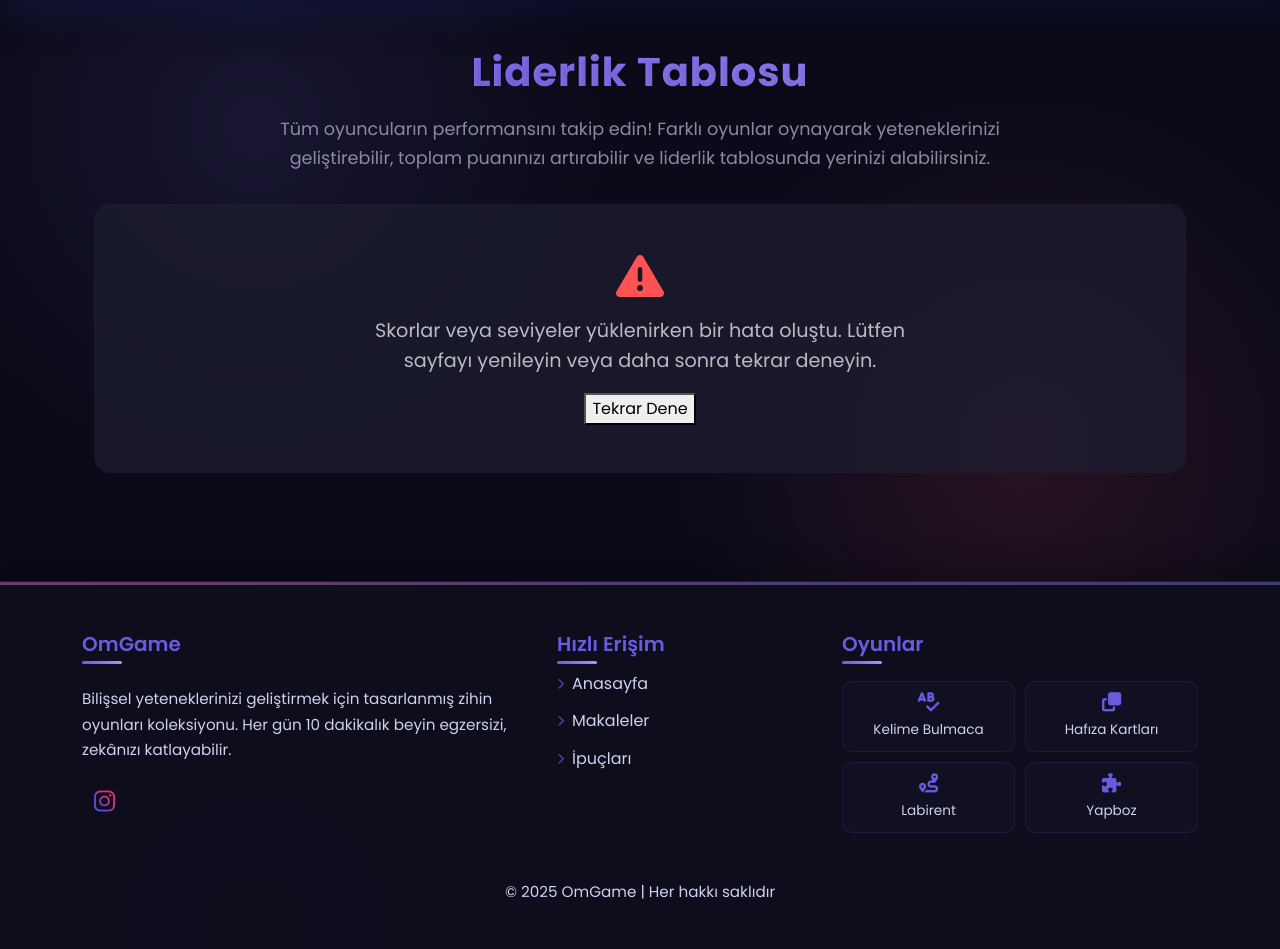
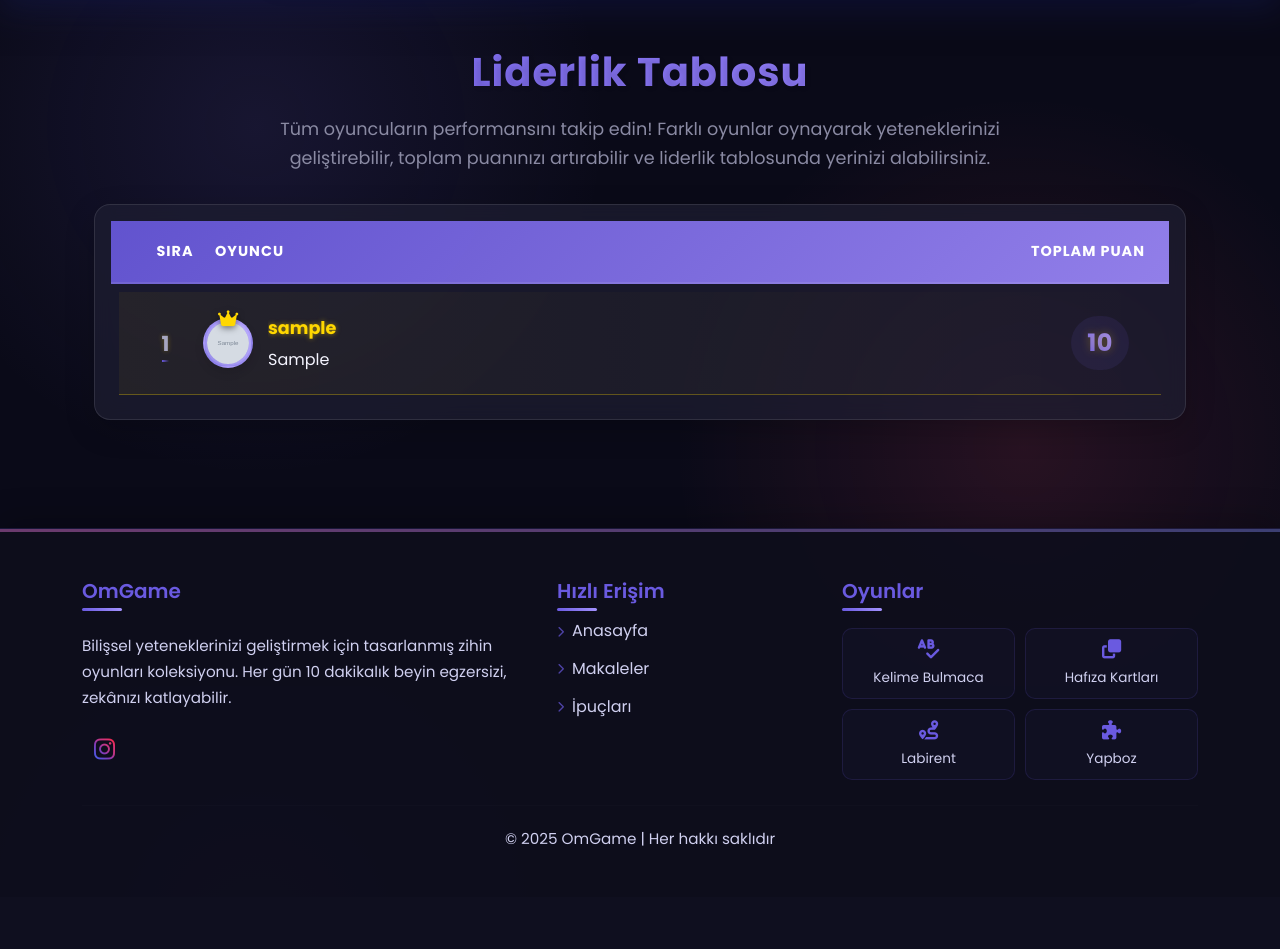
Before and after one commit to Orhan011/OmGame1, a Flask app: page /leaderboard in a window 1280 px wide. Shown: the part 114-1063 px from the top of the page. After the commit the page ends 960 px from the top, so only its background shows below. Run offline with Flask 3, Linux system fonts and the light colour scheme; tables that the repository leaves empty hold one stand-in row (values such as "Sample post"); grey boxes marked "Sample" are stand-in pictures; some libraries are stand-ins or nearby versions.

Commit message:
Restored to '3169917b11034183f2543410641eef849aeb70b2'
Replit-Restored-To: 3169917b11034183f2543410641eef849aeb70b2

```diff
--- a/main.py
+++ b/main.py
@@ -2448,36 +2448,3 @@ def get_leaderboard_data(game_type):
 
 if __name__ == '__main__':
     app.run(host='0.0.0.0', port=5000, debug=True)
-
-# Kullanıcı Seviyeleri API
-@app.route('/api/users/levels', methods=['POST'])
-def get_user_levels():
-    """Belirli kullanıcıların seviyelerini döndürür"""
-    try:
-        data = request.get_json()
-        if not data or 'user_ids' not in data:
-            return jsonify({'success': False, 'message': 'Kullanıcı ID listesi bulunamadı'}), 400
-
-        user_ids = data['user_ids']
-        if not user_ids or not isinstance(user_ids, list):
-            return jsonify({'success': False, 'message': 'Geçersiz kullanıcı ID listesi'}), 400
-
-        # Kullanıcıların XP'lerini ve hesaplanan seviyelerini al
-        user_levels = []
-        for user_id in user_ids:
-            user = User.query.get(user_id)
-            if user:
-                level = calculate_level(user.experience_points)
-                user_levels.append({
-                    'user_id': user.id,
-                    'level': level,
-                    'xp': user.experience_points
-                })
-
-        return jsonify({
-            'success': True,
-            'levels': user_levels
-        })
-    except Exception as e:
-        logger.error(f"Kullanıcı seviyeleri alınırken hata: {str(e)}")
-        return jsonify({'success': False, 'message': 'İşlem sırasında bir hata oluştu'}), 500
--- a/static/js/leaderboard.js
+++ b/static/js/leaderboard.js
@@ -21,24 +21,18 @@ function loadLeaderboard() {
   `;
 
   // Toplam skorları API'den al
-  Promise.all([
-    fetch('/api/scores/aggregated'),
-    fetch('/api/user/levels') // Seviye verilerini getirmek için yeni bir fetch çağrısı
-  ])
-    .then(([scoreResponse, levelResponse]) => {
-      if (!scoreResponse.ok) {
-        throw new Error(`Network response was not ok: ${scoreResponse.status} ${scoreResponse.statusText}`);
+  fetch('/api/scores/aggregated')
+    .then(response => {
+      if (!response.ok) {
+        throw new Error(`Network response was not ok: ${response.status} ${response.statusText}`);
       }
-      if (!levelResponse.ok) {
-        throw new Error(`Network response was not ok: ${levelResponse.status} ${levelResponse.statusText}`);
-      }
-      return Promise.all([scoreResponse.json(), levelResponse.json()]);
+      return response.json();
     })
-    .then(([scores, levelData]) => {
+    .then(data => {
       // API yanıtı bir dizi olmalı ve en az bir eleman içermeli
-      const scoreData = Array.isArray(scores) ? scores : [];
+      const scores = Array.isArray(data) ? data : [];
 
-      if (scoreData.length === 0) {
+      if (scores.length === 0) {
         leaderboardContainer.innerHTML = `
           <div class="empty-state">
             <i class="fas fa-trophy"></i>
@@ -54,67 +48,55 @@ function loadLeaderboard() {
           <div class="leaderboard-header-row">
             <div class="rank-header">Sıra</div>
             <div class="player-header">Oyuncu</div>
-            <div class="level-header">Seviye</div>
             <div class="score-header">Toplam Puan</div>
           </div>
           <div class="leaderboard-body">
       `;
 
-      // Kullanıcı seviyelerini ve puanlarını eşleştirmek için map oluştur
-      const userLevels = {};
-      if (levelData && levelData.levels) {
-        levelData.levels.forEach(item => {
-          userLevels[item.user_id] = item.level;
-        });
-      }
+      // Her bir skoru tabloya ekle
+      scores.forEach((player, index) => {
+        const rankClass = index < 3 ? `top-${index + 1}` : '';
+        const initial = player.username ? player.username.charAt(0).toUpperCase() : '?';
 
-      // Her kullanıcı için satır oluştur
-      scoreData.forEach((score, index) => {
-        // Avatar içeriği
-        let avatarContent = '';
+        // Kullanıcı adı renk sınıfı
+        let userNameColorClass = '';
+        if (index === 0) userNameColorClass = 'first-place';
+        else if (index === 1) userNameColorClass = 'second-place';
+        else if (index === 2) userNameColorClass = 'third-place';
+        else if (index < 10) userNameColorClass = 'top-ten';
 
-        // Kullanıcı avatar'ı varsa göster
-        if (score.avatar_url) {
-          avatarContent = `<img src="${score.avatar_url}" alt="${score.username}" class="player-avatar-img">`;
-        } else {
-          // Avatar yoksa kullanıcı adının ilk harfini göster
-          avatarContent = `<span class="avatar-content">${score.username.charAt(0).toUpperCase()}</span>`;
+        // Avatar URL'ini kontrol et ve düzelt
+        let avatarUrl = player.avatar_url || '';
+        if (avatarUrl && !avatarUrl.startsWith('http') && !avatarUrl.startsWith('/')) {
+          avatarUrl = '/' + avatarUrl;
         }
 
-        // İlk 3 için özel sınıf
-        const topClass = index < 3 ? `top-${index + 1}` : '';
-
-        // Sıra numarası
-        const rankNumber = index + 1;
-
-        // Mevcut kullanıcı ise özel sınıf ekle
-        const currentUserClass = score.is_current_user ? 'current-user' : '';
-
-        // Kullanıcının seviyesi (yoksa 1 göster)
-        const userLevel = userLevels[score.user_id] || 1;
+        const crownHTML = index === 0 ? '<div class="crown"><i class="fas fa-crown"></i></div>' : '';
+        const isCurrentUser = player.is_current_user || false;
 
         html += `
-          <div class="player-row ${topClass} ${currentUserClass}" data-rank="${rankNumber}">
+          <div class="player-row ${rankClass} ${isCurrentUser ? 'current-user' : ''}">
             <div class="rank-cell">
-              <span class="rank-number">${rankNumber}</span>
+              <div class="rank-number">${index + 1}</div>
             </div>
             <div class="player-cell">
               <div class="player-avatar">
-                ${avatarContent}
+                ${crownHTML}
+                ${avatarUrl ?
+                  `<img src="${avatarUrl}" alt="${player.username}" class="avatar-image" onerror="this.style.display='none'; this.nextElementSibling.style.display='flex';" />
+                   <span class="avatar-content" style="display:none">${initial}</span>` :
+                  `<span class="avatar-content">${initial}</span>`
+                }
               </div>
               <div class="player-info">
-                <div class="player-name">${score.username}</div>
-                <div class="player-rank">${score.rank || 'Oyuncu'}</div>
-              </div>
-            </div>
-            <div class="level-cell">
-              <div class="level-badge">
-                <i class="fas fa-star level-icon"></i>
-                <span class="level-number">${userLevel}</span>
+                <div class="player-name ${userNameColorClass}">${player.username || 'İsimsiz Oyuncu'}</div>
+                ${player.rank ? `<div class="player-rank">${player.rank}</div>` : ''}
               </div>
             </div>
             <div class="score-cell">
-              <span class="score-value">${score.total_score.toLocaleString()}</span>
+              <div class="score-container">
+                <span class="score-value">${player.total_score || 0}</span>
+              </div>
             </div>
           </div>
         `;
@@ -128,11 +110,11 @@ function loadLeaderboard() {
       leaderboardContainer.innerHTML = html;
     })
     .catch(error => {
-      console.error('Skor veya seviye verileri yüklenirken hata:', error);
+      console.error('Skor verileri yüklenirken hata:', error);
       leaderboardContainer.innerHTML = `
         <div class="error">
           <i class="fas fa-exclamation-triangle"></i>
-          <p>Skorlar veya seviyeler yüklenirken bir hata oluştu. Lütfen sayfayı yenileyin veya daha sonra tekrar deneyin.</p>
+          <p>Skorlar yüklenirken bir hata oluştu. Lütfen sayfayı yenileyin veya daha sonra tekrar deneyin.</p>
           <button onclick="loadLeaderboard()" class="retry-button">Tekrar Dene</button>
         </div>
       `;
```
Also changed, not shown: static/css/leaderboard.css (+0 -39 lines).
